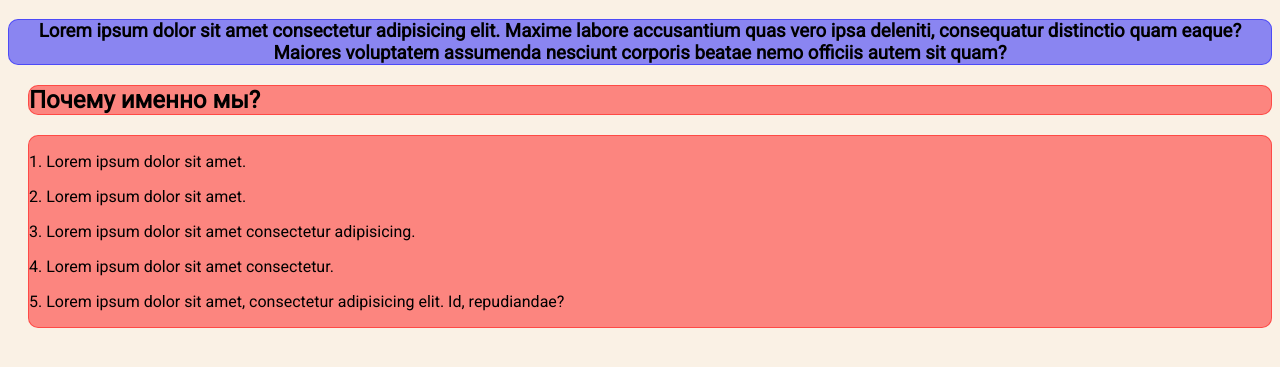
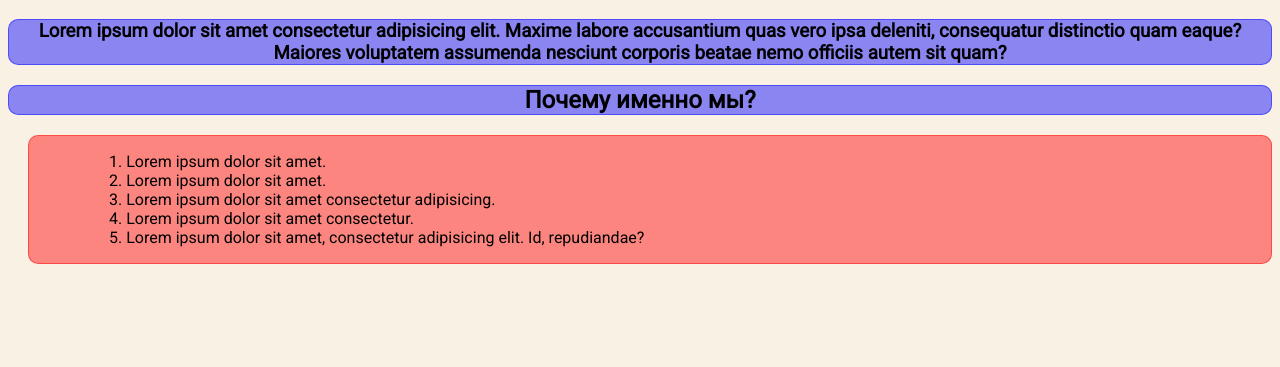
Before and after one commit to GeorgiiNehoroshkov/FinishProekt, a plain HTML site: page index.html in a window 1280 px wide. Shown: the part 91-458 px from the top of the page. Drawn offline with Linux system fonts and the light colour scheme.

Commit message:
Add files via upload

```diff
--- a/index.html
+++ b/index.html
@@ -1,5 +1,5 @@
 <!DOCTYPE html>
-<html lang="en">
+<html lang="ru">
 <head>
     <meta charset="UTF-8">
     <meta name="viewport" content="width=device-width, initial-scale=1.0">
@@ -17,16 +17,18 @@
     </ul>
   </nav>
   <!-- <img src="https://avatars.mds.yandex.net/i?id=1a2a5df820841691eec98adead92832535c5319a-7904411-images-thumbs&n=13" class="img" alt="happi bersday"> -->
-  <h1 class="заголовок">О нас</h1>
-  <h3 class="заголовок">Lorem ipsum dolor sit amet consectetur adipisicing elit. Maxime labore accusantium quas vero ipsa deleniti, consequatur distinctio quam eaque? Maiores voluptatem assumenda nesciunt corporis beatae nemo officiis autem sit quam?</h3>
+  <h1 class="heading">О нас</h1>
+  <h3 class="heading">Lorem ipsum dolor sit amet consectetur adipisicing elit. Maxime labore accusantium quas vero ipsa deleniti, consequatur distinctio quam eaque? Maiores voluptatem assumenda nesciunt corporis beatae nemo officiis autem sit quam?</h3>
 
-  <h2 class="p" >Почему именно мы?</h2>
-  <div class="p">
-    <p>1. Lorem ipsum dolor sit amet.</p>
-    <p>2. Lorem ipsum dolor sit amet.</p>
-    <p>3. Lorem ipsum dolor sit amet consectetur adipisicing.</p>
-    <p>4. Lorem ipsum dolor sit amet consectetur.</p>
-    <p>5. Lorem ipsum dolor sit amet, consectetur adipisicing elit. Id, repudiandae?</p>
+  <h2 class="heading" >Почему именно мы?</h2>
+  <div class="list">
+    <ul>
+      <ol>1. Lorem ipsum dolor sit amet.</ol>
+      <ol>2. Lorem ipsum dolor sit amet.</ol>
+      <ol>3. Lorem ipsum dolor sit amet consectetur adipisicing.</ol>
+      <ol>4. Lorem ipsum dolor sit amet consectetur.</ol>
+      <ol>5. Lorem ipsum dolor sit amet, consectetur adipisicing elit. Id, repudiandae?</ol>
+    </ul>
   </div>
 </ul>
 </body>
--- a/style.css
+++ b/style.css
@@ -9,13 +9,13 @@ body {
     margin: 20px auto;
     display: block;
 }
-.заголовок {
+.heading {
     text-align: center;
     border: 1px solid rgba(0, 0, 255, 0.448);
     background: rgba(0, 0, 255, 0.448);
     border-radius: 10px;
 }
-.p {
+.list {
     border: 1px solid rgba(255, 0, 0, 0.448);
     background: rgba(255, 0, 0, 0.448);
     border-radius: 10px;
```
